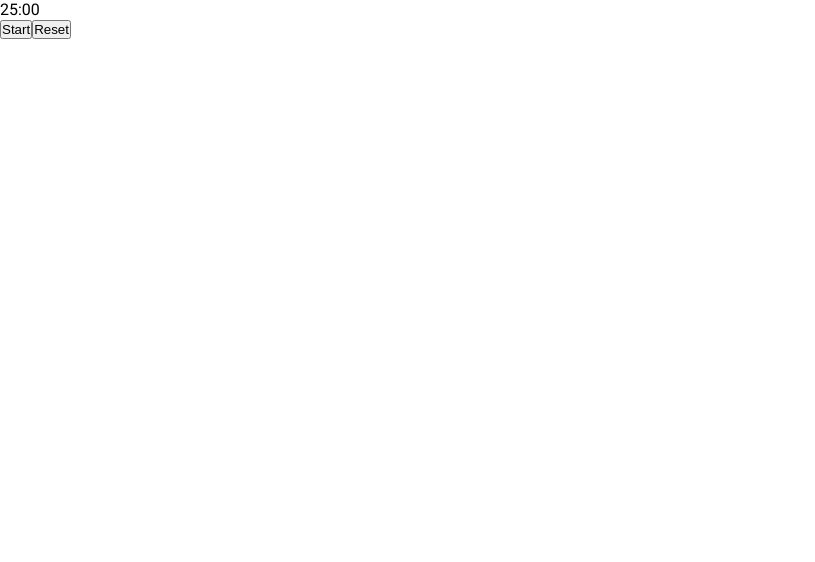
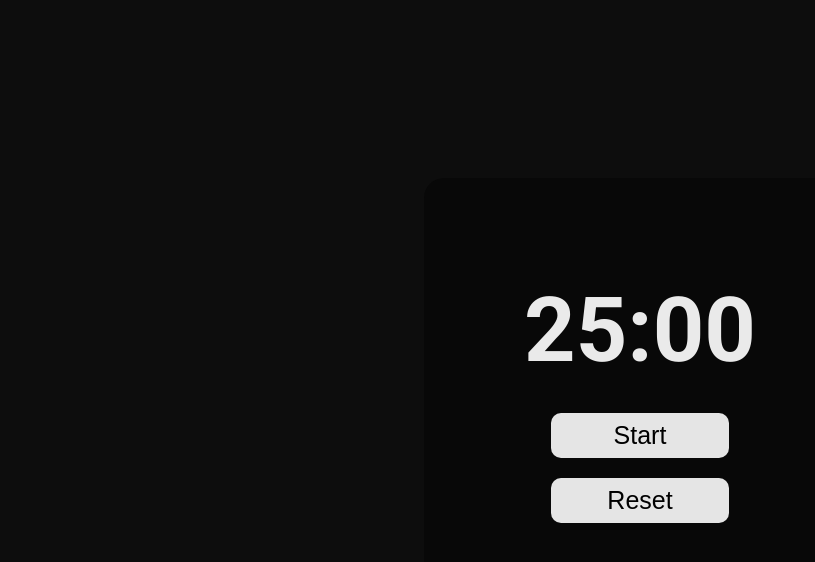
Before and after one commit to posop1/pomodoro, a React (Vite) app: page / in a window 1280 px wide. Shown: the top 562 px of the page, without its empty margins (0-815 px from the left). Built offline with nearby package versions, Linux system fonts and the light colour scheme.

Commit message:
minimal styles

```diff
--- a/src/components/Buttons.tsx
+++ b/src/components/Buttons.tsx
@@ -1,4 +1,5 @@
 import { FC } from 'react'
+import s from '../styles/components/buttons.module.scss'
 
 interface ButtonsProps {
   isCounting: boolean
@@ -9,13 +10,28 @@ interface ButtonsProps {
 
 const Buttons: FC<ButtonsProps> = ({ isCounting, handleStop, handleStart, handleReset }) => {
   return (
-    <div>
+    <div className={s.btns__container}>
       {isCounting ? (
-        <button onClick={handleStop}>Stop</button>
+        <button
+          onClick={handleStop}
+          className={s.btns}
+        >
+          Stop
+        </button>
       ) : (
-        <button onClick={handleStart}>Start</button>
+        <button
+          onClick={handleStart}
+          className={s.btns}
+        >
+          Start
+        </button>
       )}
-      <button onClick={handleReset}>Reset</button>
+      <button
+        onClick={handleReset}
+        className={s.btns}
+      >
+        Reset
+      </button>
     </div>
   )
 }
--- a/src/components/Time.tsx
+++ b/src/components/Time.tsx
@@ -1,4 +1,5 @@
 import { FC } from 'react'
+import s from '../styles/components/time.module.scss'
 
 interface TimeProps {
   minutes: any
@@ -7,10 +8,10 @@ interface TimeProps {
 
 const Time: FC<TimeProps> = ({ minutes, second }) => {
   return (
-    <div>
-      <span>{minutes}</span>
-      <span>:</span>
-      <span>{second}</span>
+    <div className={s.time__container}>
+      <span className={s.time}>{minutes}</span>
+      <span className={s.time}>:</span>
+      <span className={s.time}>{second}</span>
     </div>
   )
 }
--- a/src/styles/app.scss
+++ b/src/styles/app.scss
@@ -0,0 +1,20 @@
+.app {
+  min-height: 100vh;
+  display: flex;
+  justify-content: center;
+  align-items: center;
+  background: #0d0d0d;
+}
+.container {
+  display: flex;
+  flex-direction: column;
+  align-items: center;
+  color: #eaeaea;
+  background: #080808;
+  padding: 100px;
+  border-radius: 20px;
+}
+// $bg-color: #080808;
+// $white: #eaeaea;
+// $lightbg: #0d0d0d;
+// $light: #5c5c5c;
--- /dev/null
+++ b/src/styles/components/buttons.module.scss
@@ -0,0 +1,24 @@
+.btns__contaner {
+  display: flex;
+  flex-direction: row;
+}
+.btns {
+  margin-bottom: 20px;
+  border-radius: 10px;
+  background: #e5e5e5;
+  border: none;
+  padding: 8px 15px;
+  width: 100%;
+  text-align: center;
+  font-size: 25px;
+  cursor: pointer;
+  transition: 0.2s ease-in-out;
+
+  &:last-child {
+    margin-bottom: 0;
+  }
+  &:hover {
+    background: #0d0d0d;
+    color: #e5e5e5;
+  }
+}
--- /dev/null
+++ b/src/styles/components/time.module.scss
@@ -0,0 +1,7 @@
+.time__container {
+  margin-bottom: 30px;
+}
+.time {
+  font-size: 90px;
+  font-weight: bold;
+}
```
